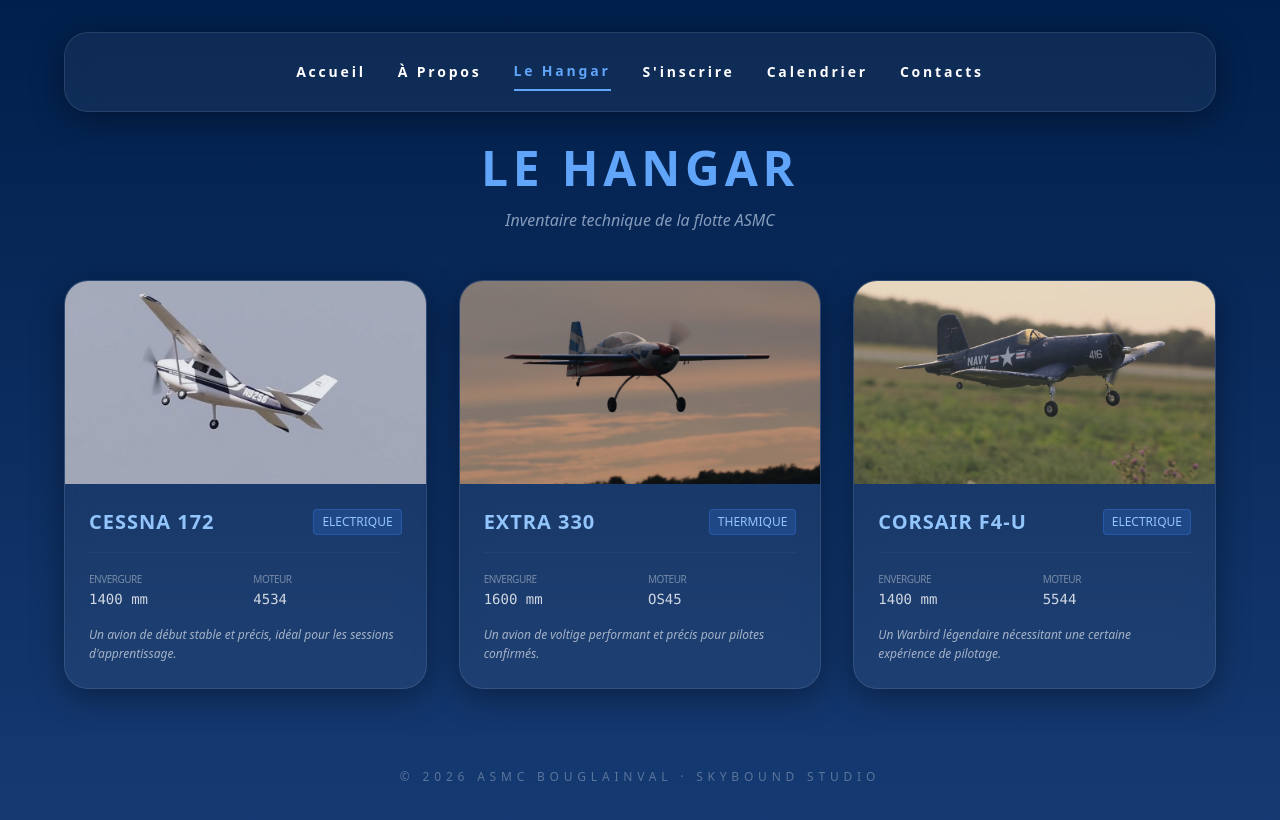
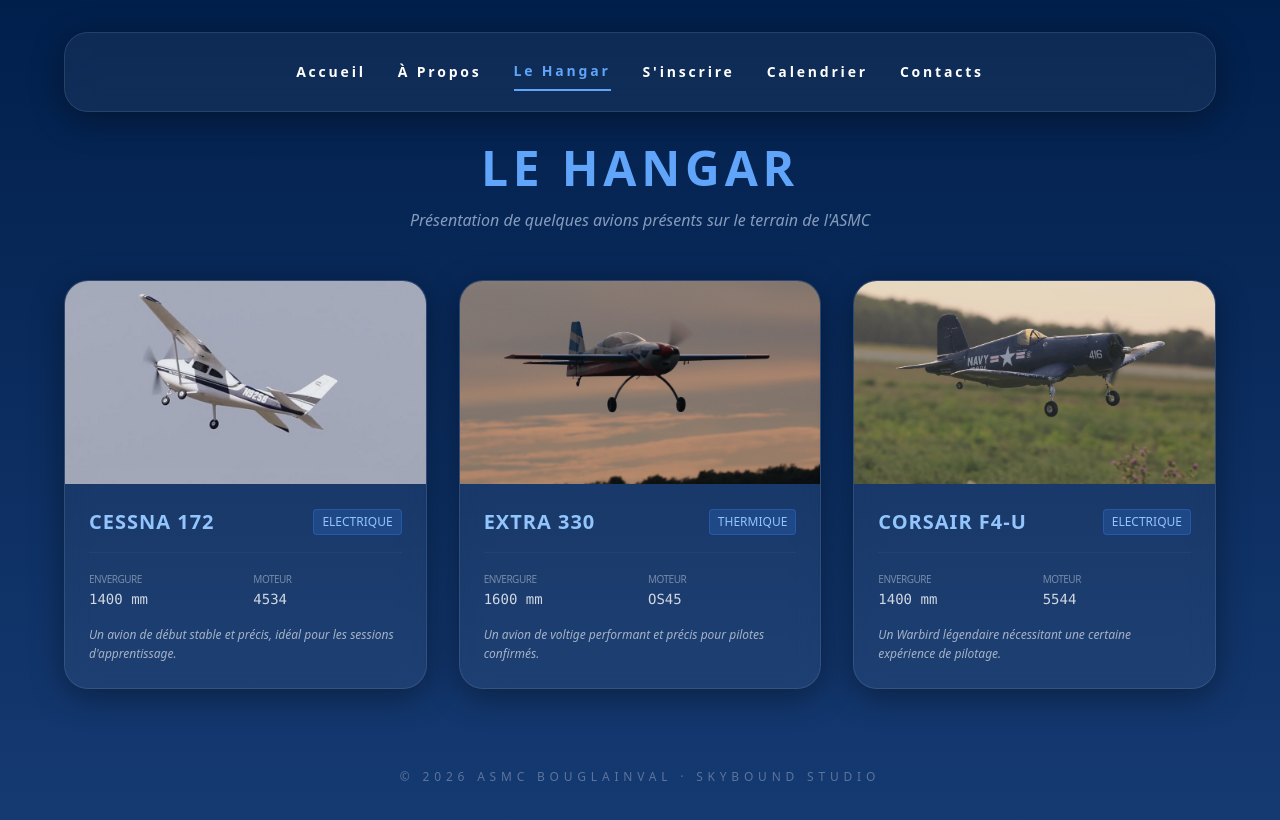
Before and after one commit to leschaeveemmanuel-rgb/asmc-site, a React (Vite) app: page / in a window 1280 px wide. Both pictures are taken after a click on the button "Le Hangar". Shown: the top 820 px of the page. Built offline with nearby package versions, Linux system fonts and the light colour scheme.

Commit message:
Add files via upload

```diff
--- a/src/App.jsx
+++ b/src/App.jsx
@@ -116,7 +116,7 @@ function App() {
           <div className="w-full animate-in fade-in slide-in-from-bottom-4 duration-700">
             <div className="text-center mb-12">
               <h2 className="text-3xl md:text-5xl font-bold uppercase tracking-widest text-blue-400">Le Hangar</h2>
-              <p className="mt-4 text-blue-100 opacity-60 italic">Inventaire technique de la flotte ASMC</p>
+              <p className="mt-4 text-blue-100 opacity-60 italic">Présentation de quelques avions présents sur le terrain de l'ASMC</p>
             </div>
 
             <div className="grid grid-cols-1 md:grid-cols-2 lg:grid-cols-3 gap-8 max-w-6xl mx-auto">
```
